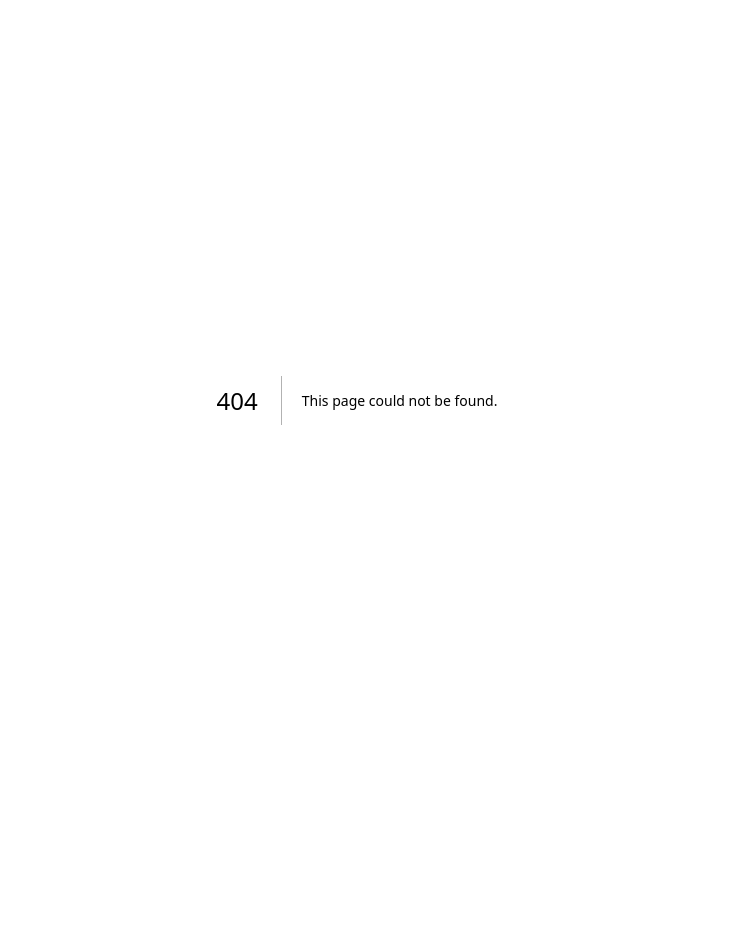
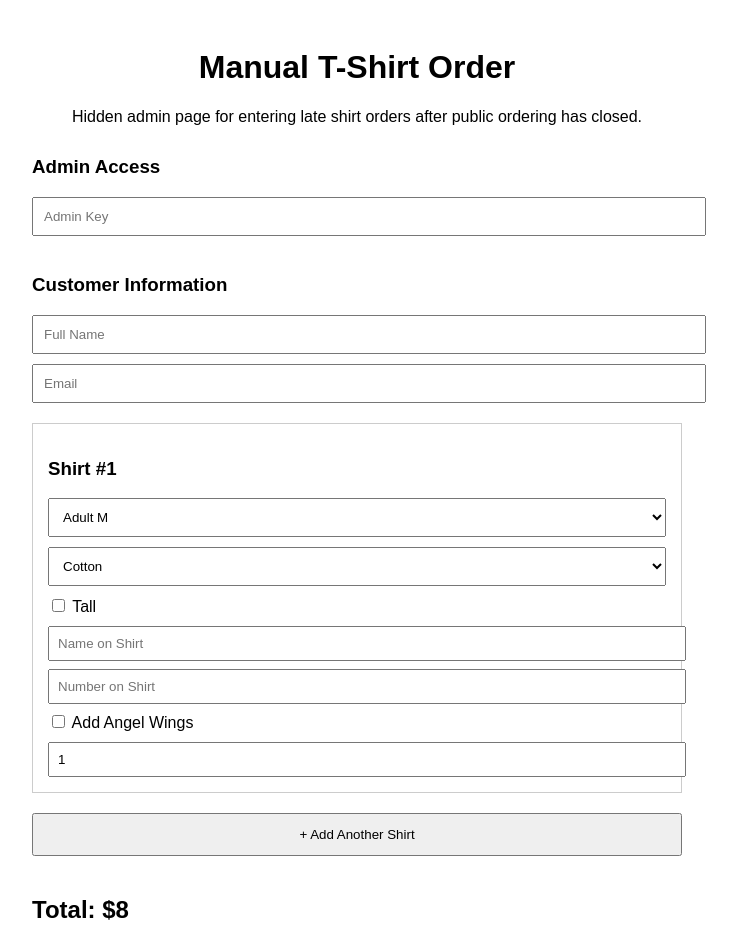
Before and after one commit to beccann/family-tshirt-app, a Next.js app: page /admin/pages-admin-manual-order in a window 1280 px wide. Before the commit this address had no page. Shown: the top 942 px of the page, without its empty margins (283-1020 px from the left). Before the commit the page ends 800 px from the top, so only its background shows below. Built offline with nearby package versions, Linux system fonts and the light colour scheme.

Commit message:
Create pages-admin-manual-order.js

```diff
--- /dev/null
+++ b/pages/admin/pages-admin-manual-order.js
@@ -0,0 +1,305 @@
+import { useState } from "react";
+
+const EMPTY_SHIRT = {
+  size: "Adult M",
+  type: "Cotton",
+  isTall: false,
+  personalizationName: "",
+  personalizationNumber: "",
+  personalizationWings: false,
+  quantity: 1
+};
+
+const PRICING = {
+  baseCotton: 8,
+  dryFit: 3,
+  softFeel: 3,
+  ladiesCotton: 3,
+  tall: 5,
+  personalization: {
+    name: 6,
+    number: 6,
+    wings: 6
+  }
+};
+
+export default function ManualOrderPage() {
+  const [adminKey, setAdminKey] = useState("");
+  const [customer, setCustomer] = useState({
+    name: "",
+    email: ""
+  });
+  const [shirts, setShirts] = useState([{ ...EMPTY_SHIRT }]);
+  const [submitting, setSubmitting] = useState(false);
+  const [error, setError] = useState("");
+  const [success, setSuccess] = useState(null);
+
+  const calculateTotal = () => {
+    return shirts.reduce((sum, shirt) => {
+      let total = PRICING.baseCotton;
+
+      if (shirt.type === "Dry Fit") total += PRICING.dryFit;
+      if (shirt.type === "Soft Feel") total += PRICING.softFeel;
+      if (shirt.type === "Ladies Cotton") total += PRICING.ladiesCotton;
+
+      if (shirt.isTall) total += PRICING.tall;
+
+      if (shirt.personalizationName) total += PRICING.personalization.name;
+      if (shirt.personalizationNumber) total += PRICING.personalization.number;
+      if (shirt.personalizationWings) total += PRICING.personalization.wings;
+
+      return sum + total * shirt.quantity;
+    }, 0);
+  };
+
+  const total = calculateTotal();
+
+  const updateShirt = (index, field, value) => {
+    const updated = [...shirts];
+    updated[index][field] = value;
+    setShirts(updated);
+  };
+
+  const addShirt = () => {
+    setShirts([
+      ...shirts,
+      { ...EMPTY_SHIRT }
+    ]);
+  };
+
+  const resetForm = () => {
+    setCustomer({ name: "", email: "" });
+    setShirts([{ ...EMPTY_SHIRT }]);
+  };
+
+  const handleSubmit = async (e) => {
+    e.preventDefault();
+    setError("");
+    setSuccess(null);
+
+    if (!adminKey) {
+      setError("Admin key is required.");
+      return;
+    }
+
+    if (!customer.name.trim() || !customer.email.trim()) {
+      setError("Name and email are required.");
+      return;
+    }
+
+    if (!shirts.length) {
+      setError("At least one shirt is required.");
+      return;
+    }
+
+    setSubmitting(true);
+
+    try {
+      const response = await fetch("/api/admin/create-order", {
+        method: "POST",
+        headers: {
+          "Content-Type": "application/json",
+          "x-admin-key": adminKey
+        },
+        body: JSON.stringify({
+          name: customer.name.trim(),
+          email: customer.email.trim(),
+          shirts,
+          total
+        })
+      });
+
+      const data = await response.json();
+
+      if (!response.ok) {
+        throw new Error(data.error || data.details || "Unable to save order.");
+      }
+
+      setSuccess({
+        name: customer.name.trim(),
+        total,
+        stripeId: data.stripeId
+      });
+      resetForm();
+    } catch (err) {
+      setError(err.message || "Unable to save order.");
+    } finally {
+      setSubmitting(false);
+    }
+  };
+
+  return (
+    <div style={{ maxWidth: "650px", margin: "auto", padding: "20px", fontFamily: "Arial" }}>
+      <h1 style={{ textAlign: "center" }}>Manual T-Shirt Order</h1>
+      <p style={{ textAlign: "center", marginBottom: "30px" }}>
+        Hidden admin page for entering late shirt orders after public ordering has closed.
+      </p>
+
+      {success && (
+        <div
+          style={{
+            border: "1px solid #2e7d32",
+            background: "#e8f5e9",
+            color: "#1b5e20",
+            padding: "15px",
+            marginBottom: "20px",
+            borderRadius: "6px"
+          }}
+        >
+          <strong>Order saved successfully.</strong>
+          <div>Name: {success.name}</div>
+          <div>Total: ${success.total}</div>
+          <div>Payment Status: offline</div>
+          <div>Stripe Record: {success.stripeId}</div>
+        </div>
+      )}
+
+      {error && (
+        <div
+          style={{
+            border: "1px solid #c62828",
+            background: "#ffebee",
+            color: "#b71c1c",
+            padding: "15px",
+            marginBottom: "20px",
+            borderRadius: "6px"
+          }}
+        >
+          {error}
+        </div>
+      )}
+
+      <form onSubmit={handleSubmit}>
+        <h3>Admin Access</h3>
+
+        <input
+          type="password"
+          placeholder="Admin Key"
+          value={adminKey}
+          onChange={(e) => setAdminKey(e.target.value)}
+          style={{ width: "100%", padding: "10px", marginBottom: "20px" }}
+        />
+
+        <h3>Customer Information</h3>
+
+        <input
+          placeholder="Full Name"
+          value={customer.name}
+          onChange={(e) => setCustomer({ ...customer, name: e.target.value })}
+          style={{ width: "100%", padding: "10px", marginBottom: "10px" }}
+        />
+
+        <input
+          type="email"
+          placeholder="Email"
+          value={customer.email}
+          onChange={(e) => setCustomer({ ...customer, email: e.target.value })}
+          style={{ width: "100%", padding: "10px", marginBottom: "20px" }}
+        />
+
+        {shirts.map((shirt, index) => (
+          <div
+            key={index}
+            style={{
+              border: "1px solid #ccc",
+              padding: "15px",
+              marginBottom: "20px"
+            }}
+          >
+            <h3>Shirt #{index + 1}</h3>
+
+            <select
+              value={shirt.size}
+              onChange={(e) => updateShirt(index, "size", e.target.value)}
+              style={{ width: "100%", padding: "10px", marginBottom: "10px" }}
+            >
+              <option>Youth S</option>
+              <option>Youth M</option>
+              <option>Youth L</option>
+              <option>Adult S</option>
+              <option>Adult M</option>
+              <option>Adult L</option>
+              <option>Adult XL</option>
+              <option>2XL</option>
+              <option>3XL</option>
+              <option>4XL</option>
+              <option>5XL</option>
+            </select>
+
+            <select
+              value={shirt.type}
+              onChange={(e) => updateShirt(index, "type", e.target.value)}
+              style={{ width: "100%", padding: "10px", marginBottom: "10px" }}
+            >
+              <option>Cotton</option>
+              <option>Dry Fit</option>
+              <option>Soft Feel</option>
+              <option>Ladies Cotton</option>
+            </select>
+
+            <label style={{ display: "block", marginBottom: "10px" }}>
+              <input
+                type="checkbox"
+                checked={shirt.isTall}
+                onChange={(e) => updateShirt(index, "isTall", e.target.checked)}
+              />{" "}
+              Tall
+            </label>
+
+            <input
+              placeholder="Name on Shirt"
+              value={shirt.personalizationName}
+              onChange={(e) => updateShirt(index, "personalizationName", e.target.value)}
+              style={{ width: "100%", padding: "8px", marginBottom: "8px" }}
+            />
+
+            <input
+              placeholder="Number on Shirt"
+              value={shirt.personalizationNumber}
+              onChange={(e) => updateShirt(index, "personalizationNumber", e.target.value)}
+              style={{ width: "100%", padding: "8px", marginBottom: "8px" }}
+            />
+
+            <label style={{ display: "block", marginBottom: "10px" }}>
+              <input
+                type="checkbox"
+                checked={shirt.personalizationWings}
+                onChange={(e) => updateShirt(index, "personalizationWings", e.target.checked)}
+              />{" "}
+              Add Angel Wings
+            </label>
+
+            <input
+              type="number"
+              value={shirt.quantity}
+              min="1"
+              onChange={(e) => updateShirt(index, "quantity", parseInt(e.target.value, 10) || 1)}
+              style={{ width: "100%", padding: "8px" }}
+            />
+          </div>
+        ))}
+
+        <button type="button" onClick={addShirt} style={{ width: "100%", padding: "12px", marginBottom: "20px" }}>
+          + Add Another Shirt
+        </button>
+
+        <h2>Total: ${total}</h2>
+
+        <button
+          type="submit"
+          disabled={submitting}
+          style={{
+            width: "100%",
+            padding: "15px",
+            background: "black",
+            color: "white",
+            fontWeight: "bold",
+            opacity: submitting ? 0.7 : 1
+          }}
+        >
+          {submitting ? "Saving Order..." : "Save Manual Order"}
+        </button>
+      </form>
+    </div>
+  );
+}
```
